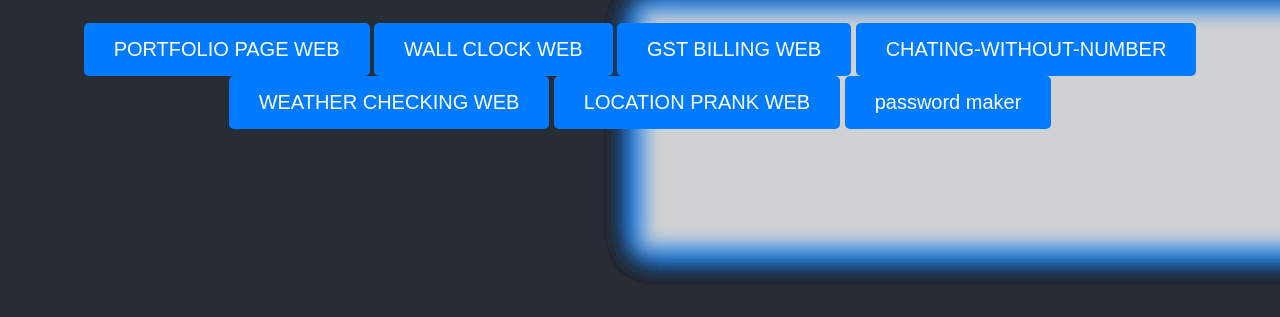
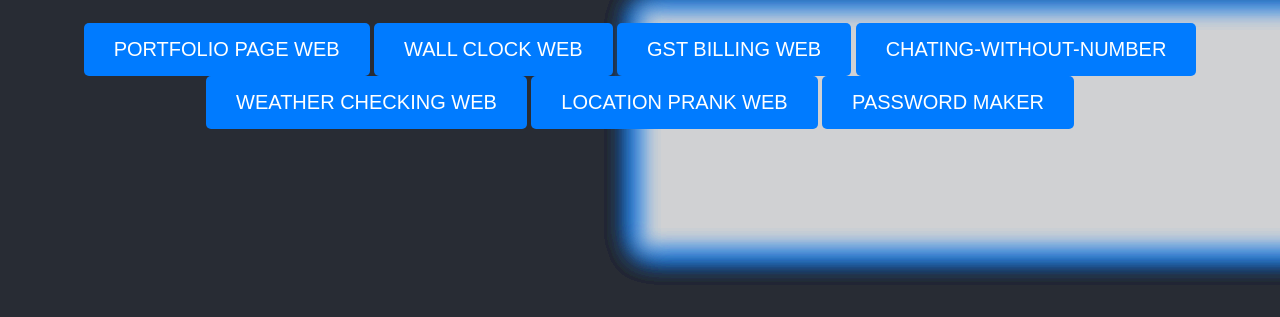
Before and after one commit to mintujaat/all-links-here, a plain HTML site: page index.html in a window 1280 px wide. Shown: the part 391-708 px from the top of the page. Drawn offline with Linux system fonts and the light colour scheme.

Commit message:
Update index.html

```diff
--- a/index.html
+++ b/index.html
@@ -16,7 +16,7 @@
         <a href="https://mintujaat.github.io/Secret-Talking/" class="portfolio-button">CHATING-WITHOUT-NUMBER</a>
         <a href="https://mintujaat.github.io/Weather-check-/" class="portfolio-button">WEATHER CHECKING WEB</a>
         <a href="https://mintujaat.github.io/Location-traker/" class="portfolio-button">LOCATION PRANK WEB</a>
-         <a href="https://mintujaat.github.io/password-maker/" class="portfolio-button">password maker</a>
+         <a href="https://mintujaat.github.io/password-maker/" class="portfolio-button">PASSWORD MAKER</a>
 
   </div>
 </body>
```
